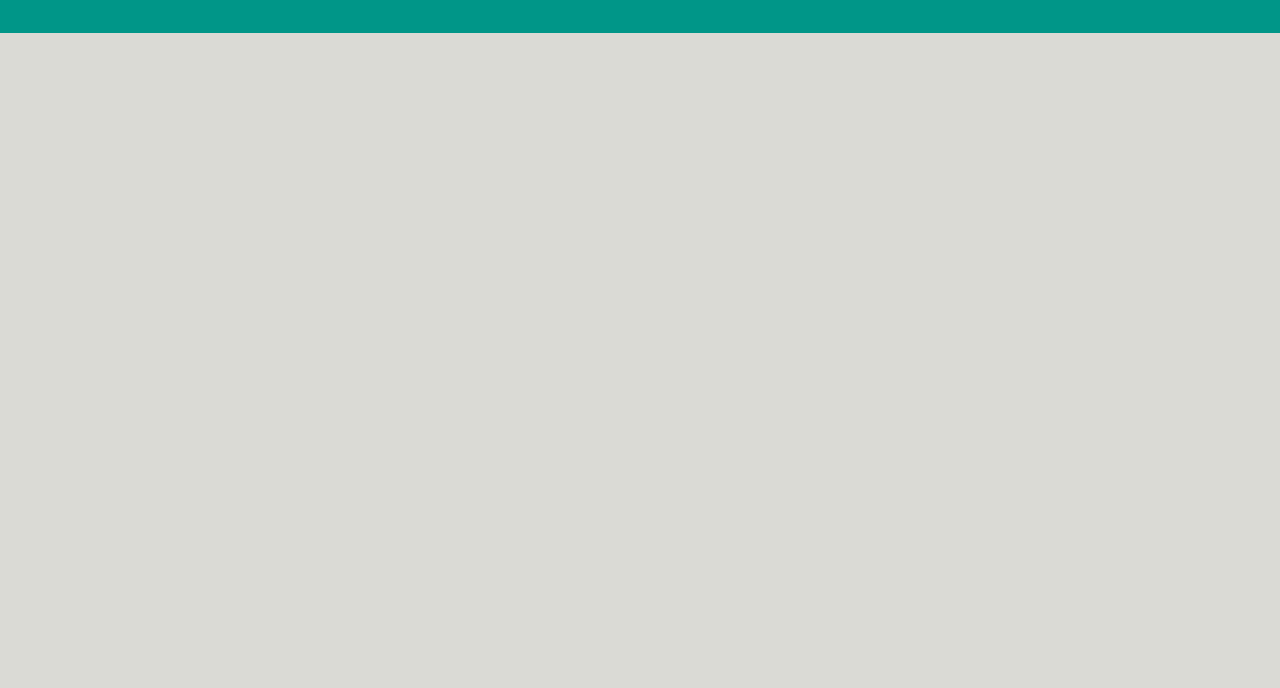
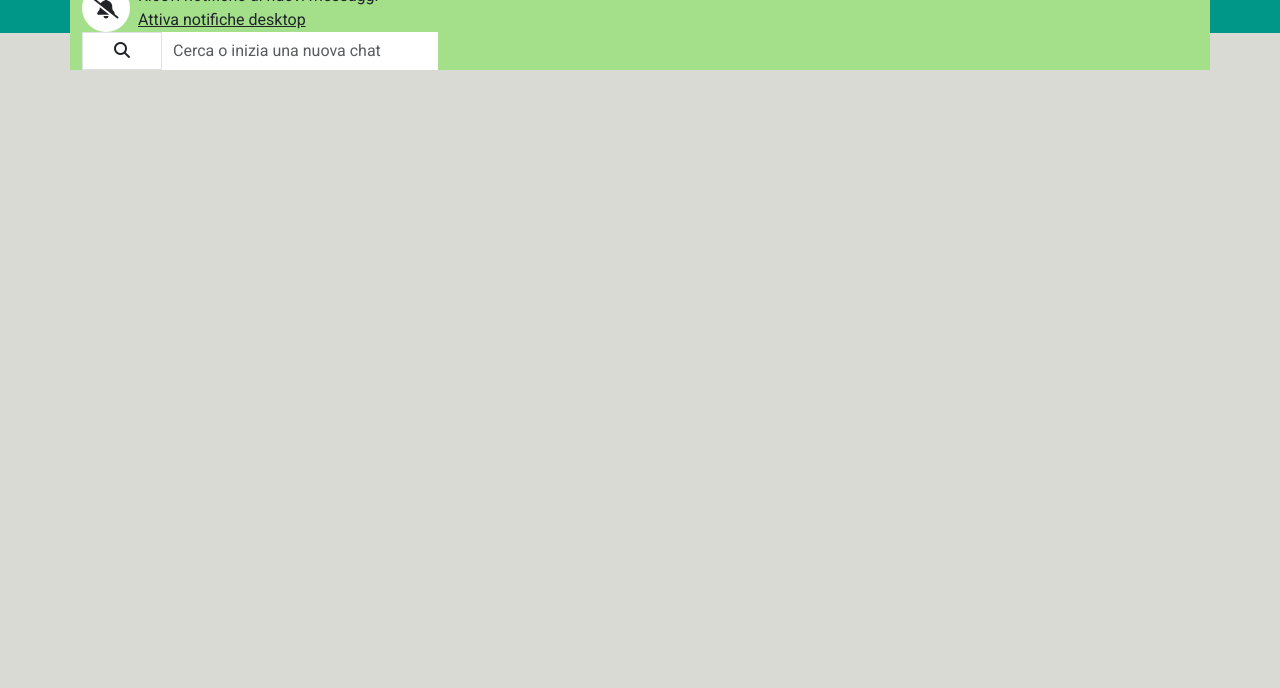
Before and after one commit to lorenzo-neri/vue-boolzapp, a plain HTML site: page index.html in a window 1280 px wide. Shown: the part 112-800 px from the top of the page. Drawn offline with nearby package versions, Linux system fonts and the light colour scheme.

```diff
--- a/assets/css/style.css
+++ b/assets/css/style.css
@@ -27,6 +27,29 @@ header{
 }
 
 /* #endregion header */
+
+
+/* #region main */
+
+#bell{
+    width: 3rem;
+    aspect-ratio: 1/1;
+    background-color: var(--bz-white);
+}
+
+#input_search{
+
+    & button{
+        width: 5rem;
+    }
+    & button,
+    input{
+        border-radius: 0;
+    }
+}
+
+/* #endregion main */
+
 
 /* #region debug */
 
--- a/assets/js/main.js
+++ b/assets/js/main.js
@@ -14,7 +14,7 @@ createApp({
             contacts: [
                 {
                     name: 'Michele',
-                    avatar: './assets/img/avatar_1.png',
+                    avatar: './assets/img/avatar_1.jpg',
                     visible: true,
                     messages: [
                         {
@@ -36,7 +36,7 @@ createApp({
                 },
                 {
                     name: 'Fabio',
-                    avatar: './assets/img/avatar_2.png',
+                    avatar: './assets/img/avatar_2.jpg',
                     visible: true,
                     messages: [
                         {
@@ -58,7 +58,7 @@ createApp({
                 },
                 {
                     name: 'Samuele',
-                    avatar: './assets/img/avatar_3.png',
+                    avatar: './assets/img/avatar_3.jpg',
                     visible: true,
                     messages: [
                         {
@@ -80,7 +80,7 @@ createApp({
                 },
                 {
                     name: 'Alessandro B.',
-                    avatar: './assets/img/avatar_4.png',
+                    avatar: './assets/img/avatar_4.jpg',
                     visible: true,
                     messages: [
                         {
@@ -97,7 +97,7 @@ createApp({
                 },
                 {
                     name: 'Alessandro L.',
-                    avatar: './assets/img/avatar_5.png',
+                    avatar: './assets/img/avatar_5.jpg',
                     visible: true,
                     messages: [
                         {
@@ -114,7 +114,7 @@ createApp({
                 },
                 {
                     name: 'Claudia',
-                    avatar: './assets/img/avatar_5.png',
+                    avatar: './assets/img/avatar_6.jpg',
                     visible: true,
                     messages: [
                         {
@@ -136,7 +136,7 @@ createApp({
                 },
                 {
                     name: 'Federico',
-                    avatar: './assets/img/avatar_7.png',
+                    avatar: './assets/img/avatar_7.jpg',
                     visible: true,
                     messages: [
                         {
@@ -153,7 +153,7 @@ createApp({
                 },
                 {
                     name: 'Davide',
-                    avatar: './assets/img/avatar_8.png',
+                    avatar: './assets/img/avatar_8.jpg',
                     visible: true,
                     messages: [
                         {
--- a/index.html
+++ b/index.html
@@ -86,6 +86,56 @@
                     <!-- /.row -->
                 </header>
 
+                <main>
+                    <div class="row">
+                        <div class="col-4">
+                            <div id="notifications"
+                                class="d-flex gap-2 align-items-center">
+                                <div id="bell"
+                                    class="rounded-circle d-flex justify-content-center align-items-center">
+                                    <i class="fa-solid fa-bell-slash fa-lg"></i>
+                                </div>
+                                <!-- /BELL ICON CIRCLE -->
+                                <div>
+                                    <div>
+                                        Ricevi notifiche di nuovi messaggi
+                                    </div>
+                                    <div class="text-decoration-underline text">
+                                        Attiva notifiche desktop
+                                    </div>
+                                </div>
+                            </div>
+                            <!-- /#notifications -->
+
+                            <form id="input_search"
+                                class="d-flex input-group bg-light"
+                                role="search">
+
+                                <button
+                                    class="btn bg-white border"
+                                    id="searchbar">
+                                    <i
+                                        class="fa-solid fa-magnifying-glass fa-md"></i>
+                                </button>
+
+                                <input type="search"
+                                    class="form-control border-0 shadow-none"
+                                    placeholder="Cerca o inizia una nuova chat"
+                                    aria-label="Search"
+                                    aria-describedby="searchbar">
+
+                            </form>
+                            <!-- /INPUT TO SEARCH -->
+                        </div>
+                        <!-- /.col-4 -->
+                        <div class="col-8">
+
+                        </div>
+                        <!-- /.col-8 -->
+                    </div>
+                    <!-- /.row -->
+                </main>
+
             </div>
             <!-- /.container -->
 
```
